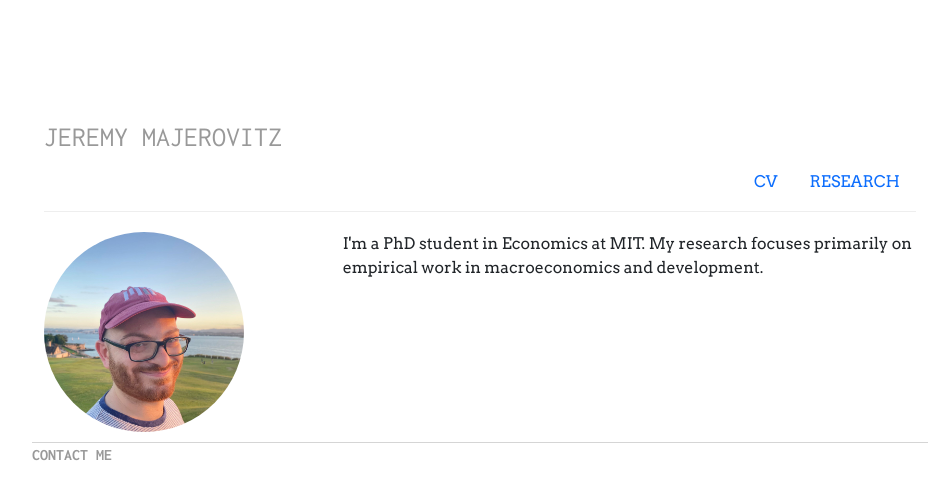
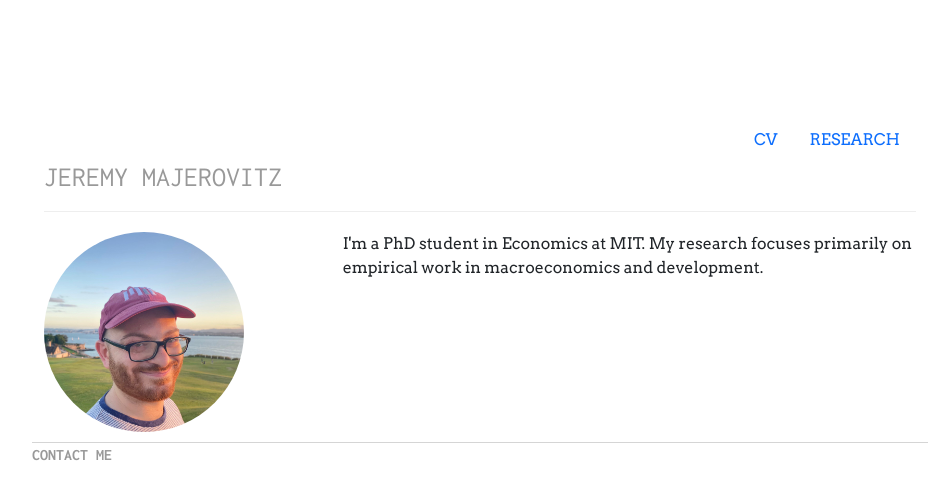
Before and after one commit to jmajic/jmajic.github.io, a Jekyll site: the page built from index.html, in a window 1280 px wide. Shown: the top 500 px of the page, without its empty margins (160-1101 px from the left). Built offline with Jekyll 4.4.1, drawn with Linux system fonts in a browser that asks for light colours.

Commit message:
Move name to bottom of header

```diff
--- a/_layouts/default.html
+++ b/_layouts/default.html
@@ -12,11 +12,11 @@
 		<body>
 			<div class="container">
 				<div class="page-header">
-					<h3 class="text-muted text-start header"><a href="/">JEREMY MAJEROVITZ</a></h3>
 					<ul class="nav nav-pills justify-content-end">
 						<li class="nav-item"><a class="nav-link {{ page.cv }}" href="/cv/Majerovitz_CV_April_2019.pdf">CV</a></li>
 						<li class="nav-item"><a class="nav-link {{ page.research }}" href="/research">RESEARCH</a></li>
 					</ul>
+					<h3 class="text-muted text-start header"><a href="/">JEREMY MAJEROVITZ</a></h3>
 				</div>
 
 			{{ content }}
```
